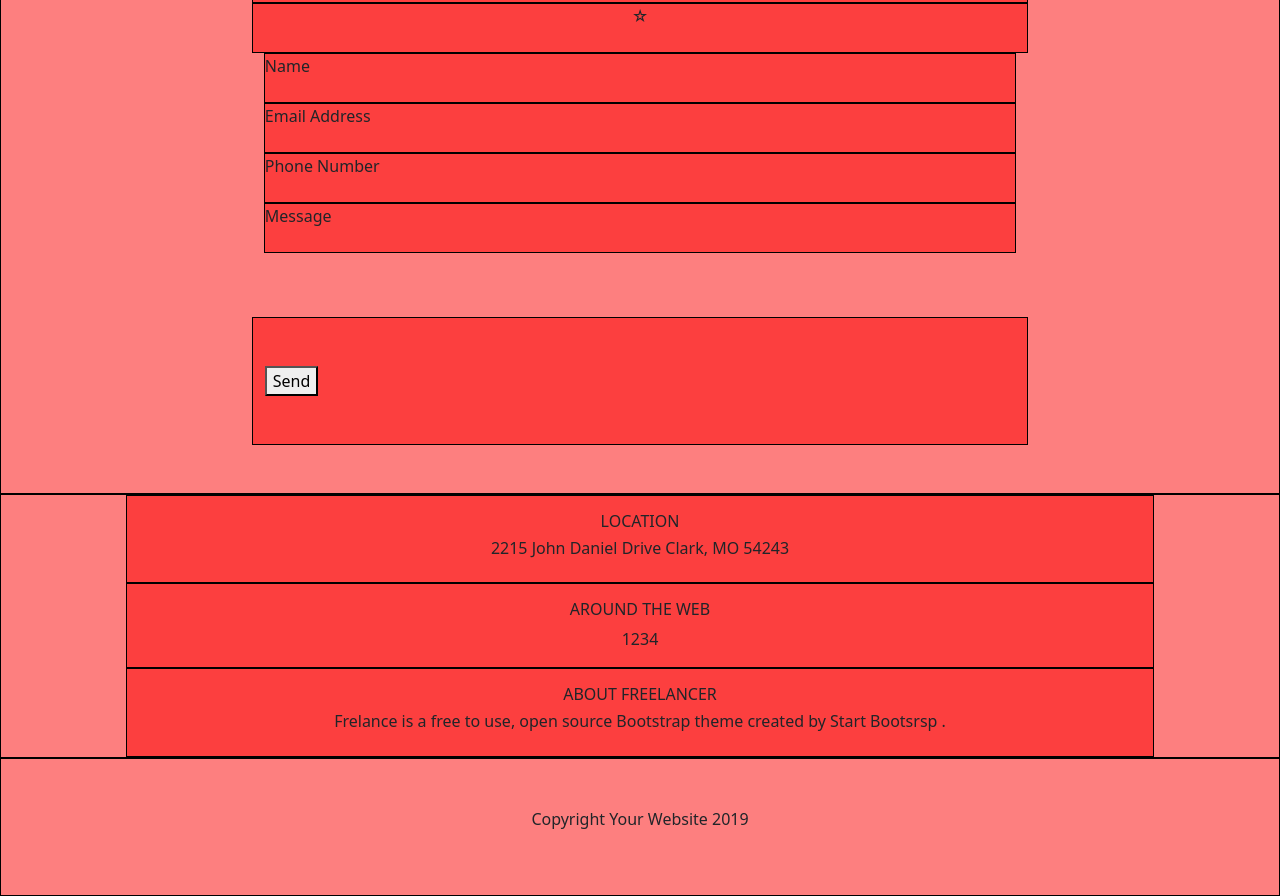
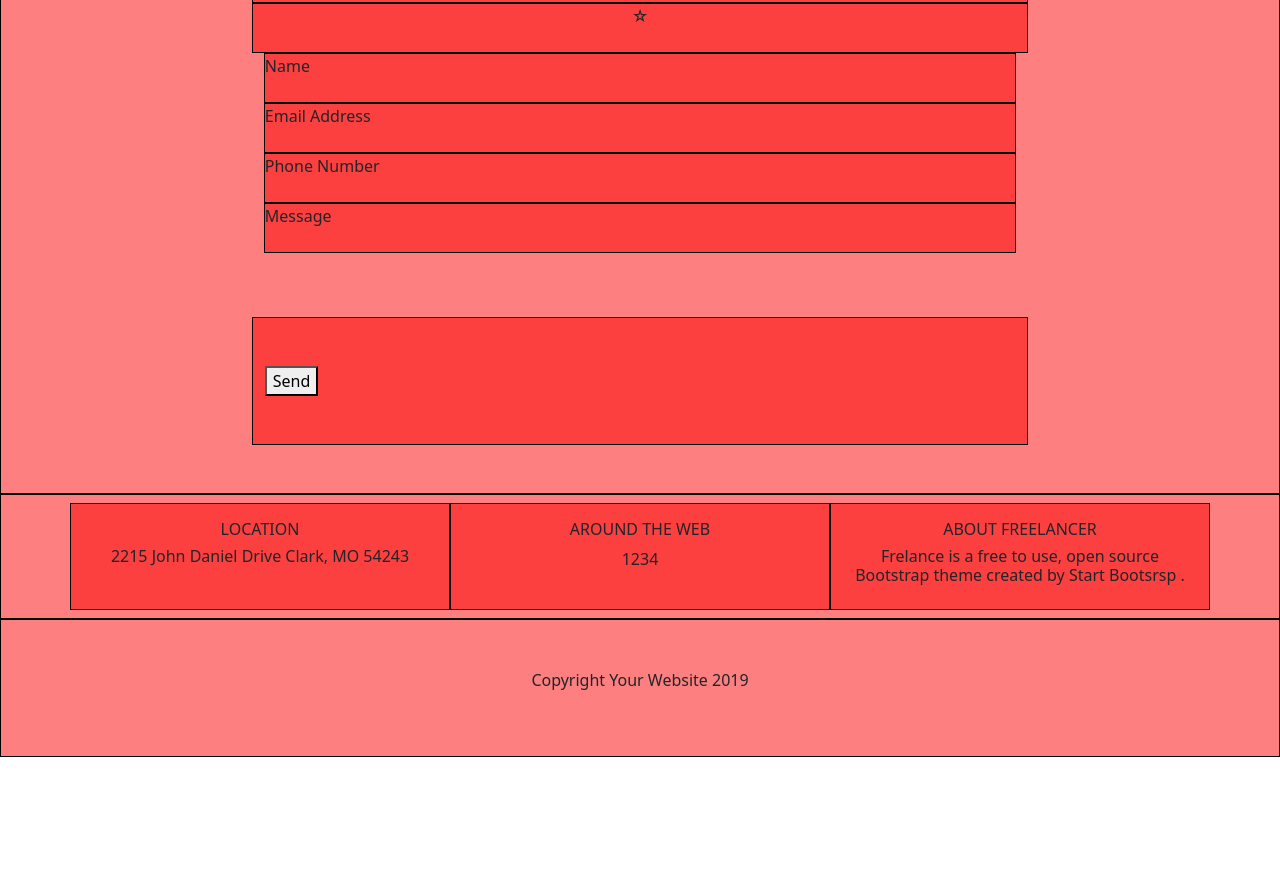
Before and after one commit to saragisondi/html-css-bootstrap-freelancer, a plain HTML site: page index.html in a window 1280 px wide. Shown: the part 1026-1922 px from the top of the page. After the commit the page ends 1783 px from the top, so only its background shows below. Drawn offline with nearby package versions, Linux system fonts and the light colour scheme.

Commit message:
[add] footer

```diff
--- a/css/style.css
+++ b/css/style.css
@@ -2,11 +2,6 @@
   background-color: rgba(252, 0, 0, 0.5);
   min-height: 50px;
   border: 1px solid black;
-}
-
-.sg-container{
-  max-width: 80%;
-  margin: 0 auto;
 }
 
 .gs-container{
--- a/index.html
+++ b/index.html
@@ -50,7 +50,7 @@
 
 
     <!--section portfolio-->
-    <div class="sg-container">
+    <div class="container">
 
       <div class="container">
 
@@ -127,20 +127,20 @@
     <!--section info-->
     <div class="container-fluid debug">
 
-      <div class="sg-container">
+      <div class="container">
 
         <div class="row text-center">
-          <div class="debug py-3">
+          <div class="debug py-3 col-md-4 my-md-2">
             <h6>LOCATION</h6>
             <h6>2215 John Daniel Drive Clark, MO 54243</h6>
           </div>
 
-          <div class="debug py-3">
+          <div class="debug py-3 col-md-4 my-md-2">
             <h6>AROUND THE WEB</h6>
             1234
           </div>
 
-          <div class="debug py-3">
+          <div class="debug py-3 col-md-4 my-md-2">
             <h6>ABOUT FREELANCER</h6>
             <h6>Frelance is a free to use, open source Bootstrap theme created by <span>Start Bootsrsp</span>
               .</h6>
```
